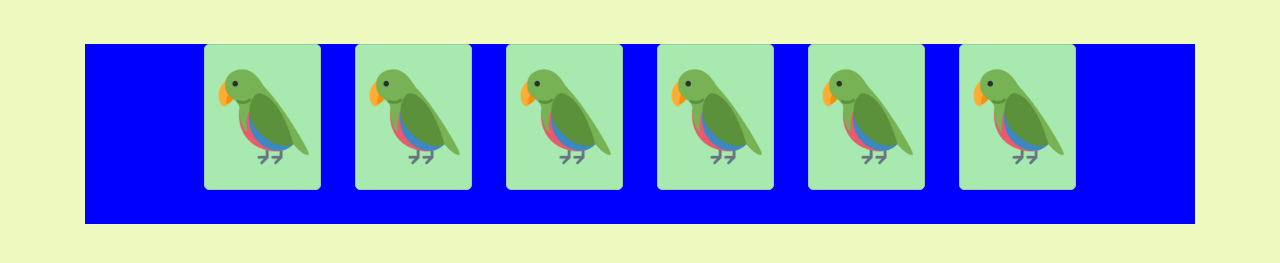
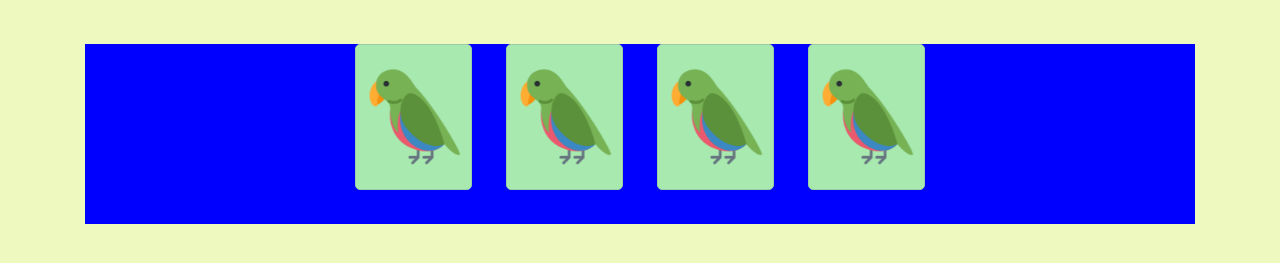
Before and after one commit to Kuhaakuore/projeto4-parrots, a plain HTML site: page index.html in a window 1280 px wide. Shown: the part 153-416 px from the top of the page. Drawn offline with Linux system fonts and the light colour scheme.

Commit message:
Imagens dos parrots e clique na carta implementados

```diff
--- a/css/style.css
+++ b/css/style.css
@@ -39,20 +39,19 @@ body {
 }
 
 .row {
-    display: flex;
-    justify-content: center;
+  display: flex;
+  justify-content: center;
 }
 
 .card {
+  position: relative;
   width: 117px;
   height: 146px;
-  background: #a7e9af;
-  border: 1px solid #99cea8;
-  border-radius: 5px;
   margin: 0 17px 34px 17px;
   display: flex;
   justify-content: center;
   align-items: center;
+  cursor: pointer;
 }
 
 .card img {
@@ -60,15 +59,33 @@ body {
   height: 100px;
 }
 
-.show-img {
-  display: initial;
+.face {
+  width: 100%;
+  height: 100%;
+  background: #a7e9af;
+  border: 1px solid #99cea8;
+  border-radius: 5px;
+  display: flex;
+  align-items: center;
+  justify-content: center;
+  position: absolute;
+  backface-visibility: hidden;
+  transition: all .5s;
+  transform-style: preserve-3d;
 }
 
-.hide-img {
-  display: none;
+.front-face {
+  transform: rotateY(180deg);
 }
 
-@media (max-width: 336px) {
+.front {
+  transform: rotateY(0deg);
+}
+.back {
+  transform: rotateY(-180deg);
+}
+
+@media (max-width: 500px) {
   .content-container {
     width: 100%;
   }
--- a/script.js
+++ b/script.js
@@ -1,4 +1,8 @@
-let cardsNumber = 6;
+let cardsNumber = 4;
+let firstCard = null;
+let secondCard = null;
+let firstCardSrc = '';
+
 const cardsContainer = document.querySelector(".cards-container");
 const cards = ["./media/images/bobrossparrot.gif",
     "./media/images/explodyparrot.gif",
@@ -32,10 +36,14 @@ function placeCards() {
         for (i = 0; i < 2; i++) {
             selectedCards.sort(comparador);
             for (j = 0; j < cardsNumber / 2; j++) {
-                cardsContainer.innerHTML += `<div class="card" data-test="card">
-                                                <img src="./media/images/back.png" alt="" class="show-img"">
-                                                <img src="${selectedCards[j]}" alt="" class="hide-img"">
-                                            </div>`;
+                cardsContainer.innerHTML += `<div class="card" data-test="card" onclick="turnCard(this)">
+                <div class="back-face face">
+                  <img src="./media/images/back.png" alt=""">
+                </div>
+                <div class="front-face face">
+                  <img src="${selectedCards[j]}" alt=""">
+                </div>
+              </div>`;
             }
         }
     }
@@ -44,12 +52,58 @@ function placeCards() {
             cards.sort(comparador);
             for (j = 0; j < cardsNumber / 2; j++) {
                 cardsContainer.innerHTML += `<div class="card" data-test="card">
-                                                <img src="./media/images/back.png" alt="" class="show-img"">
-                                                <img src="${cards[j]}" alt="" class="hide-img"">
-                                            </div>`;
+                <div class="back-face face">
+                  <img src="./media/images/back.png" alt=""">
+                </div>
+                <div class="front-face face">
+                  <img src="${cards[j]}" alt=""">
+                </div>
+              </div>`;
             }
         }
     }
 }
 
+function wrongChoice() {
+    firstCard.querySelector(".back-face").classList.toggle("back");
+    firstCard.querySelector(".front-face").classList.toggle("front");
+    secondCard.querySelector(".back-face").classList.toggle("back");
+    secondCard.querySelector(".front-face").classList.toggle("front");
+    firstCard.classList.remove("turned");
+    secondCard.classList.remove("turned");
+    firstCard = null;
+    secondCard = null;
+}
+
+function turnCard(card) {
+    if (!card.classList.contains("turned")) {
+        if (firstCard === null) {
+            card.classList.add("turned");
+            firstCard = card;
+            firstCardSrc = card.querySelector(".front-face img").src;
+            const backFace = card.querySelector(".back-face");
+            const frontFace = card.querySelector(".front-face");
+            backFace.classList.toggle("back");
+            frontFace.classList.toggle("front");
+        } else if (secondCard === null) {
+            card.classList.add("turned");
+            secondCard = card;
+            const backFace = card.querySelector(".back-face");
+            const frontFace = card.querySelector(".front-face");
+            backFace.classList.toggle("back");
+            frontFace.classList.toggle("front");
+            if (card.querySelector(".front-face img").src === firstCardSrc) {
+                firstCardSrc = '';
+                firstCard = null;
+                secondCard = null;
+            } else {
+                setTimeout(wrongChoice, 1000);
+            }
+        }
+    }
+    else {
+        console.log("Fuck");
+    }
+}
+
 placeCards();
```
